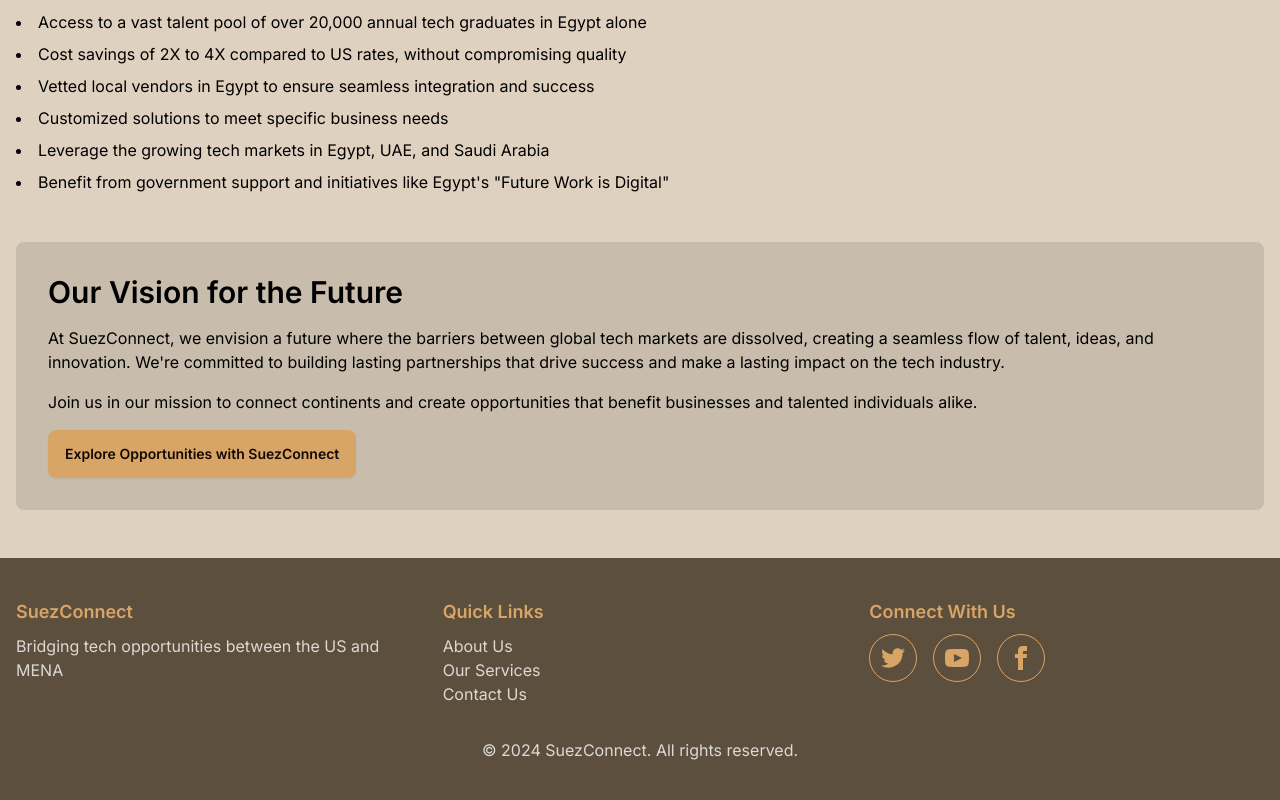
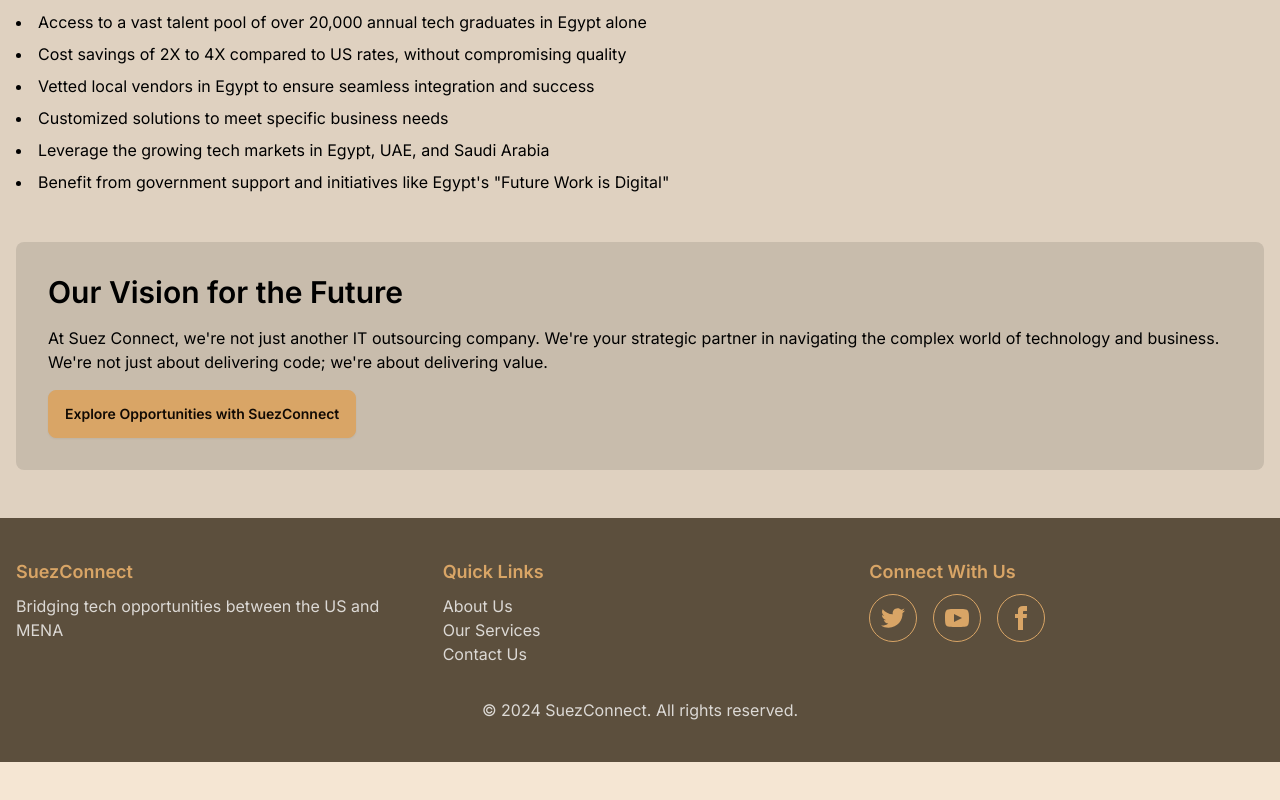
Before and after one commit to nadermokhtar/suez-connect, a Next.js app: page /about in a window 1280 px wide. Shown: the part 770-1570 px from the top of the page. After the commit the page ends 1532 px from the top, so only its background shows below. Built offline with nearby package versions, Linux system fonts and the light colour scheme.

Commit message:
Blog husk is ready

```diff
--- a/app/about/page.tsx
+++ b/app/about/page.tsx
@@ -1,19 +1,26 @@
-import Image from 'next/image';
-import Link from 'next/link';
+import Image from "next/image";
+import Link from "next/link";
 
 export default function About() {
   return (
     <main className="min-h-screen bg-base-200 py-12">
       <div className="container mx-auto px-4">
-        <h1 className="text-4xl font-bold mb-8 text-center">About SuezConnect</h1>
+        <h1 className="text-4xl font-bold mb-8 text-center">
+          About SuezConnect
+        </h1>
 
         <section className="mb-12">
           <h2 className="text-3xl font-semibold mb-4">Our Mission</h2>
           <p className="mb-4">
-            SuezConnect is dedicated to bridging tech opportunities between the United States and the Middle East & North Africa (MENA) region. We aim to simplify outsourcing for startups, helping them cut costs and gain a competitive edge in their early stages.
+            SuezConnect is dedicated to bridging tech opportunities between the
+            United States and the Middle East & North Africa (MENA) region. We
+            aim to simplify outsourcing for startups, helping them cut costs and
+            gain a competitive edge in their early stages.
           </p>
           <p>
-            Our unique selling proposition lies in our ability to tap into the vibrant tech scene emerging in the MENA region, particularly in Egypt, UAE, and Saudi Arabia.
+            Our unique selling proposition lies in our ability to tap into the
+            vibrant tech scene emerging in the MENA region, particularly in
+            Egypt, UAE, and Saudi Arabia.
           </p>
         </section>
 
@@ -32,16 +39,30 @@
             <div className="md:w-2/3 md:pl-8">
               <h3 className="text-2xl font-semibold mb-2">Nader Mokhtar</h3>
               <p className="mb-4">
-                Nader Mokhtar is a mechanical engineer turned software engineer with over 11 years of diverse experience. After working in property management and sales for 6 years and as a software engineer for 5 years, Nader founded SuezConnect to help startups leverage the power of outsourcing.
+                Nader Mokhtar is a mechanical engineer turned software engineer
+                with over 11 years of diverse experience. After working in
+                property management and sales for 6 years and as a software
+                engineer for 5 years, Nader founded SuezConnect to help startups
+                leverage the power of outsourcing.
               </p>
               <p className="mb-4">
-                With his unique background, Nader understands the challenges startups face and is passionate about providing solutions that enable them to thrive in their early stages.
+                With his unique background, Nader understands the challenges
+                startups face and is passionate about providing solutions that
+                enable them to thrive in their early stages.
               </p>
               <div className="flex space-x-4">
-                <Link href="https://www.linkedin.com/in/nmokhtar/" className="btn btn-primary" target="_blank" rel="noopener noreferrer">
+                <Link
+                  href="https://www.linkedin.com/in/nmokhtar/"
+                  className="btn btn-primary"
+                  target="_blank"
+                  rel="noopener noreferrer"
+                >
                   LinkedIn Profile
                 </Link>
-                <Link href="mailto:nader@suezconnect.co" className="btn btn-secondary">
+                <Link
+                  href="mailto:nader@suezconnect.co"
+                  className="btn btn-secondary"
+                >
                   Contact Nader
                 </Link>
               </div>
@@ -50,24 +71,47 @@
         </section>
 
         <section className="mb-12">
-          <h2 className="text-3xl font-semibold mb-4">Why Choose SuezConnect?</h2>
+          <h2 className="text-3xl font-semibold mb-4">
+            Why Choose SuezConnect?
+          </h2>
           <ul className="list-disc list-inside space-y-2">
-            <li>Access to a vast talent pool of over 20,000 annual tech graduates in Egypt alone</li>
-            <li>Cost savings of 2X to 4X compared to US rates, without compromising quality</li>
-            <li>Vetted local vendors in Egypt to ensure seamless integration and success</li>
+            <li>
+              Access to a vast talent pool of over 20,000 annual tech graduates
+              in Egypt alone
+            </li>
+            <li>
+              Cost savings of 2X to 4X compared to US rates, without
+              compromising quality
+            </li>
+            <li>
+              Vetted local vendors in Egypt to ensure seamless integration and
+              success
+            </li>
             <li>Customized solutions to meet specific business needs</li>
-            <li>Leverage the growing tech markets in Egypt, UAE, and Saudi Arabia</li>
-            <li>Benefit from government support and initiatives like Egypt's "Future Work is Digital"</li>
+            <li>
+              Leverage the growing tech markets in Egypt, UAE, and Saudi Arabia
+            </li>
+            <li>
+              Benefit from government support and initiatives like Egypt&apos;s
+              &quot;Future Work is Digital&quot;
+            </li>
           </ul>
         </section>
 
         <section className="bg-base-300 p-8 rounded-lg">
-          <h2 className="text-3xl font-semibold mb-4">Our Vision for the Future</h2>
+          <h2 className="text-3xl font-semibold mb-4">
+            Our Vision for the Future
+          </h2>
+
+          <p>
+            At Suez Connect, we&apos;re not just another IT outsourcing company.
+            We&apos;re your strategic partner in navigating the complex world of
+            technology and business.
+          </p>
+
           <p className="mb-4">
-            At SuezConnect, we envision a future where the barriers between global tech markets are dissolved, creating a seamless flow of talent, ideas, and innovation. We're committed to building lasting partnerships that drive success and make a lasting impact on the tech industry.
-          </p>
-          <p className="mb-4">
-            Join us in our mission to connect continents and create opportunities that benefit businesses and talented individuals alike.
+            We&apos;re not just about delivering code; we&apos;re about
+            delivering value.
           </p>
           <Link href="/contact" className="btn btn-primary">
             Explore Opportunities with SuezConnect
--- a/app/contact/page.tsx
+++ b/app/contact/page.tsx
@@ -8,13 +8,10 @@
         <div>
           <h2 className="text-2xl font-bold mb-4">Get in Touch</h2>
           <iframe
-            src="https://docs.google.com/forms/d/e/1FAIpQLScJ5_4YWg9iUb4bTEWs0oN_-QI__6eMsKnO2Rvwg-LH0lpKRA/viewform?embedded=true"
-            width="100%"
+            src="https://docs.google.com/forms/d/e/1FAIpQLSfNxsfIDi3Wd8zrxmZnOHnhv0cLhCj5eSVwn5-ggUtWh5_9Uw/viewform?embedded=true"
+            width="640"
             height="1985"
-            frameBorder="0"
-            marginHeight="0"
-            marginWidth="0"
-            className="rounded-lg shadow-lg"
+            className="rounded-lg shadow-lg w-full"
           >
             Loading…
           </iframe>
--- a/app/page.tsx
+++ b/app/page.tsx
@@ -68,8 +68,8 @@
 
       <section className="bg-base-300 py-12">
         <div className="container mx-auto px-4 text-center">
-          <h2 className="text-3xl font-bold mb-4">Ready to Accelerate Your Startup's Growth?</h2>
-          <p className="mb-8">Let's discuss how SuezConnect can help you achieve your goals faster and more efficiently.</p>
+          <h2 className="text-3xl font-bold mb-4">Ready to Accelerate Your Startup&apos;s Growth?</h2>
+          <p className="mb-8">Let&apos;s discuss how SuezConnect can help you achieve your goals faster and more efficiently.</p>
           <Link href="/contact" className="btn btn-primary btn-lg">Schedule a Consultation</Link>
         </div>
       </section>
--- a/app/services/page.tsx
+++ b/app/services/page.tsx
@@ -79,8 +79,8 @@
       </section>
 
       <div className="text-center">
-        <h2 className="text-3xl font-semibold mb-4">Ready to Accelerate Your Startup's Growth?</h2>
-        <p className="mb-8">Let's discuss how SuezConnect can help you achieve your goals faster and more efficiently.</p>
+        <h2 className="text-3xl font-semibold mb-4">Ready to Accelerate Your Startup&apos;s Growth?</h2>
+        <p className="mb-8">Let&apos;s discuss how SuezConnect can help you achieve your goals faster and more efficiently.</p>
         <Link href="/contact" className="btn btn-primary btn-lg">Schedule a Consultation</Link>
       </div>
     </div>
```
Also changed, not shown: app/blog/[slug]/page.tsx (renamed from blog/[slug]/page.tsx), app/blog/page.tsx (renamed from blog/page.tsx), data/blogPosts.ts (renamed from app/data/blogPosts.ts), types/BlogPost.ts (renamed from app/types/BlogPost.ts), 1 other file (tests, documents, lock files or other folders).
